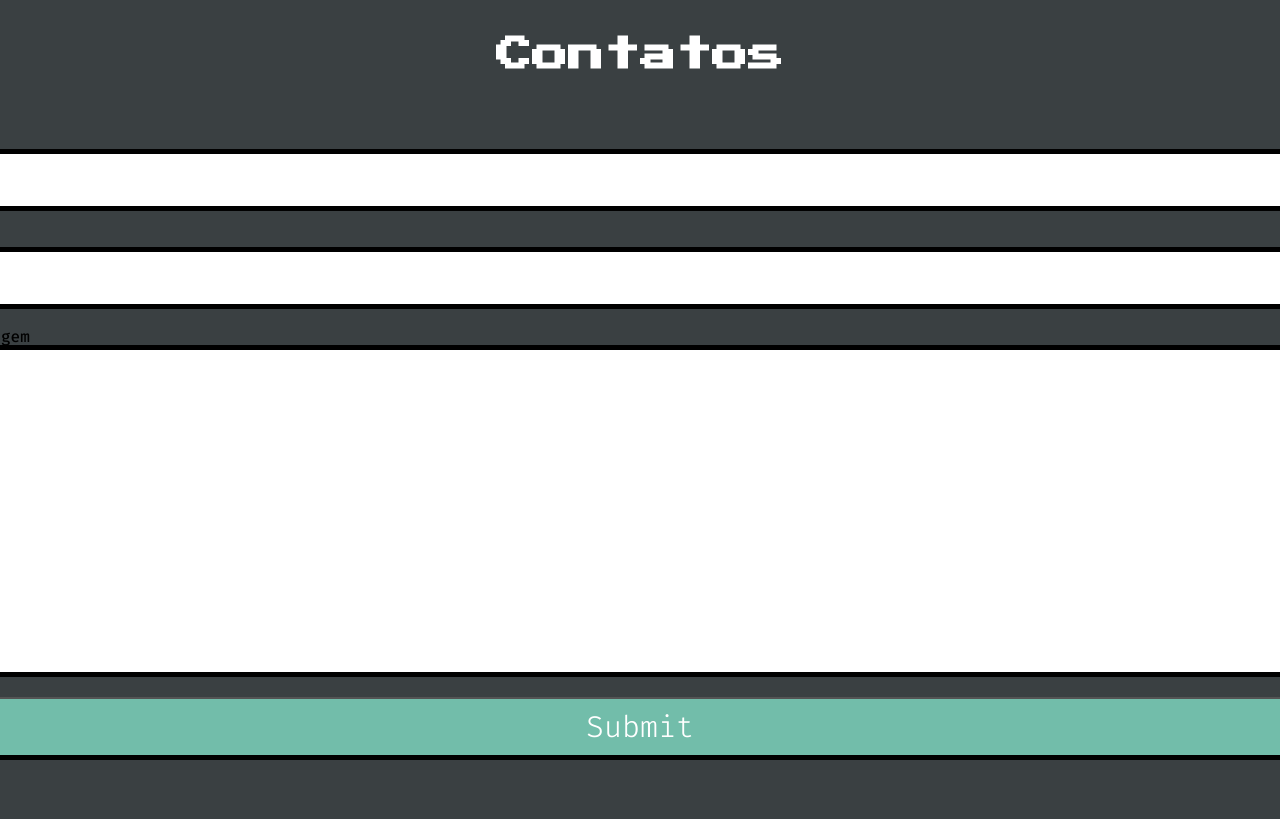
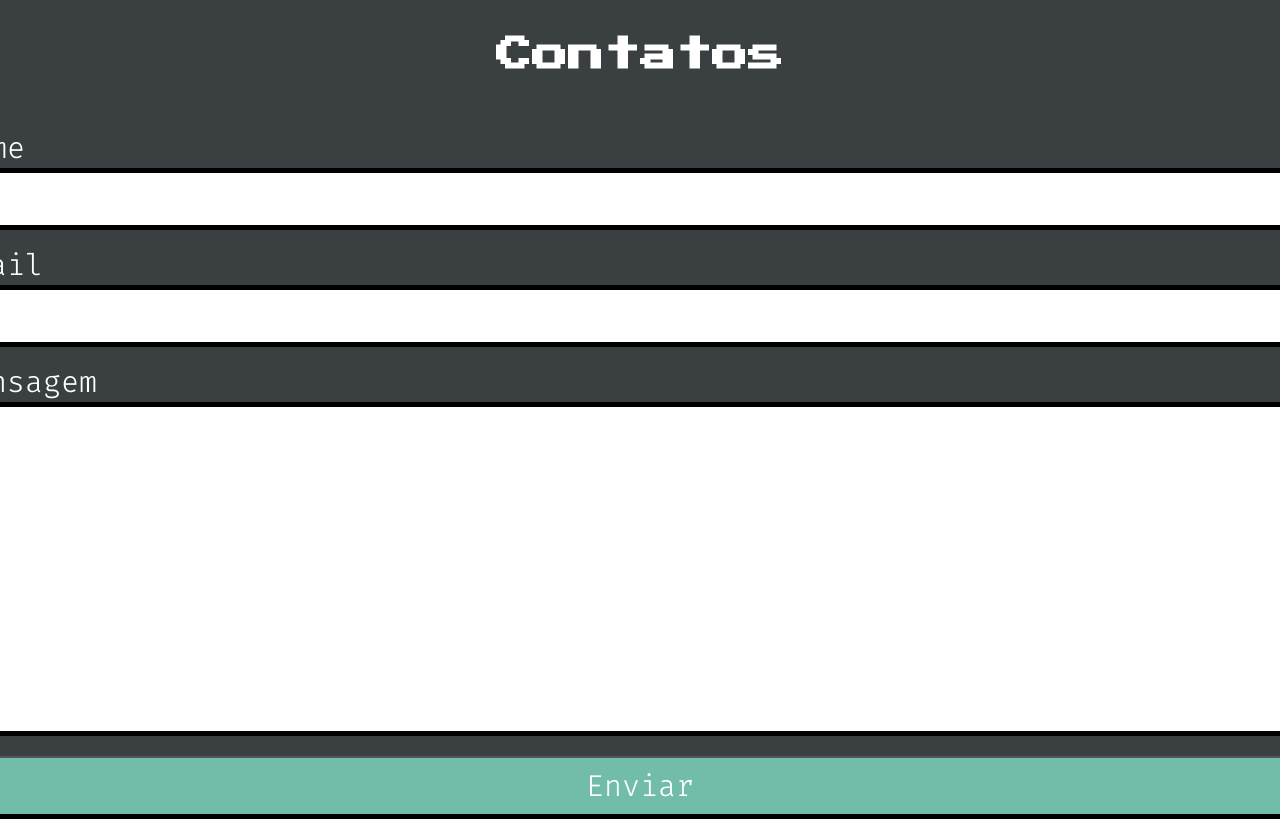
Before and after one commit to FeLp5/HTML-CSS, a plain HTML site: page index.html in a window 1280 px wide. Shown: the part 3060-3879 px from the top of the page. Drawn offline with Linux system fonts and the light colour scheme; a web font is replaced by a local one.

Commit message:
changing classes and refactoring components

```diff
--- a/index.html
+++ b/index.html
@@ -31,6 +31,7 @@
         <link rel="stylesheet" href="CSS/components/button-arrow.css">
         <link rel="stylesheet" href="CSS/components/node-card.css">
         <link rel="stylesheet" href="CSS/components/main-form.css">
+        <link rel="stylesheet" href="CSS/components/main-label.css">
         <link rel="stylesheet" href="CSS/components/input-box.css">
         <link rel="stylesheet" href="CSS/components/main-footer.css">
 
@@ -251,23 +252,24 @@
 
             <form class="main-form" action="">
                 <div class="input-box">
-                    <label class="title-form" for="name">Nome</label>
-                    <input class="text-input"type="text" maxlength="100">
+                    <label class="main-label" for="name">Nome</label>
+                    <input id="name" class="text-input"type="text" maxlength="100">
                 </div>
 
                 <div class="input-box">
-                    <label class="title-form" for="name">Email</label>
-                    <input class="text-input"type="Email" maxlength="100">
+                    <label class="main-label" for="email">Email</label>
+                    <input id="email" class="text-input"type="Email" maxlength="100">
                 </div>
 
                 <div class="input-box">
-                    <label class="title-form" for="name">Mensagem</label>
-                    <input class="text-input -message" type="text" maxlength="1000">
+                    <label class="main-label" for="message">Mensagem</label>
+                    <textarea id="message"class="text-input -message" type="text-area" maxlength="1000"></textarea>
                 </div>
 
                 <div class="input-box">
-                    <input class="input-submit"type="submit">
+                    <input class="input-submit" type="submit" value="Enviar">
                 </div>
+
             </form>
 
 
```
